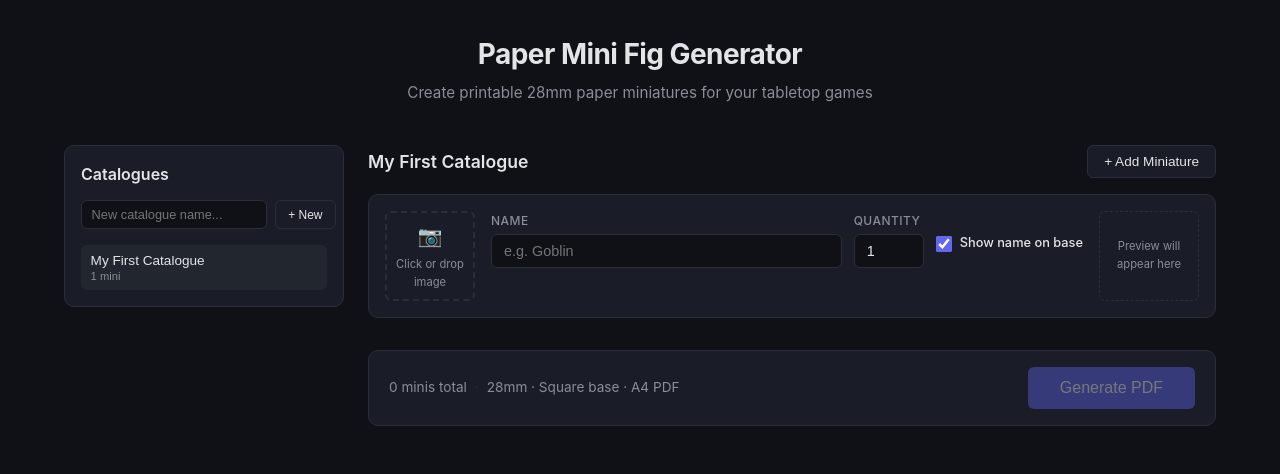
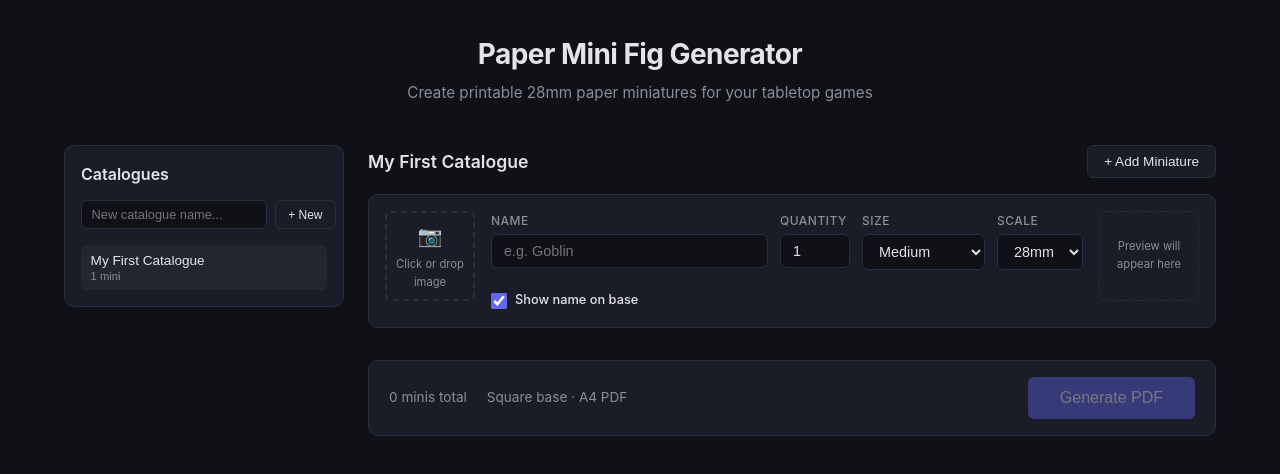
Before and after one commit to mathiasprisfeldt/paper-mini-fig-generator, a React (Vite) app: page / in a window 1280 px wide. Shown: the top 474 px of the page. Built offline with nearby package versions, Linux system fonts and the light colour scheme.

Commit message:
feat: add mini size (24/28/32mm) and creature size selectors per entry

```diff
--- a/src/App.css
+++ b/src/App.css
@@ -136,7 +136,8 @@
 }
 
 .field input[type="text"],
-.field input[type="number"] {
+.field input[type="number"],
+.field select {
   background: var(--bg);
   border: 1px solid var(--border);
   border-radius: var(--radius-sm);
@@ -147,11 +148,16 @@
   transition: border-color 0.15s;
 }
 
+.field select {
+  cursor: pointer;
+}
+
 .field input[type="number"] {
   width: 70px;
 }
 
-.field input:focus {
+.field input:focus,
+.field select:focus {
   border-color: var(--accent);
 }
 
--- a/src/App.tsx
+++ b/src/App.tsx
@@ -20,6 +20,8 @@ function createEntry(): MiniFigEntry {
     imageDataUrl: null,
     quantity: 1,
     showName: true,
+    miniSize: 28,
+    creatureSize: "medium",
   };
 }
 
@@ -213,7 +215,7 @@ function App() {
                     {totalMinis} mini{totalMinis !== 1 ? "s" : ""} total
                   </span>
                   <span className="dot">·</span>
-                  <span>28mm · Square base · A4 PDF</span>
+                  <span>Square base · A4 PDF</span>
                 </div>
                 <button
                   className="btn btn-primary btn-large"
--- a/src/components/MiniFigForm.tsx
+++ b/src/components/MiniFigForm.tsx
@@ -1,11 +1,22 @@
 import { useCallback, useRef } from "react";
-import type { MiniFigEntry } from "../types";
+import type { MiniFigEntry, MiniSize, CreatureSize } from "../types";
 
 interface Props {
   entry: MiniFigEntry;
   onUpdate: (patch: Partial<MiniFigEntry>) => void;
   onRemove?: () => void;
 }
+
+const MINI_SIZES: MiniSize[] = [24, 28, 32];
+
+const CREATURE_SIZES: { value: CreatureSize; label: string }[] = [
+  { value: "tiny", label: "Tiny" },
+  { value: "small", label: "Small" },
+  { value: "medium", label: "Medium" },
+  { value: "large", label: "Large" },
+  { value: "huge", label: "Huge" },
+  { value: "gargantuan", label: "Gargantuan" },
+];
 
 export function MiniFigForm({ entry, onUpdate, onRemove }: Props) {
   const fileInputRef = useRef<HTMLInputElement>(null);
@@ -88,6 +99,38 @@ export function MiniFigForm({ entry, onUpdate, onRemove }: Props) {
           />
         </div>
 
+        <div className="field">
+          <label>Size</label>
+          <select
+            value={entry.creatureSize}
+            onChange={(e) =>
+              onUpdate({ creatureSize: e.target.value as CreatureSize })
+            }
+          >
+            {CREATURE_SIZES.map(({ value, label }) => (
+              <option key={value} value={value}>
+                {label}
+              </option>
+            ))}
+          </select>
+        </div>
+
+        <div className="field">
+          <label>Scale</label>
+          <select
+            value={entry.miniSize}
+            onChange={(e) =>
+              onUpdate({ miniSize: parseInt(e.target.value) as MiniSize })
+            }
+          >
+            {MINI_SIZES.map((s) => (
+              <option key={s} value={s}>
+                {s}mm
+              </option>
+            ))}
+          </select>
+        </div>
+
         <div className="field field-toggle">
           <label>
             <input
--- a/src/generatePdf.ts
+++ b/src/generatePdf.ts
@@ -1,5 +1,5 @@
 import { jsPDF } from "jspdf";
-import type { MiniFigEntry } from "./types";
+import type { MiniFigEntry, CreatureSize } from "./types";
 
 const FONT_FAMILY = "MedievalSharp, serif";
 const FONT_URL =
@@ -31,14 +31,12 @@ const A4_HEIGHT_MM = 297;
 const PAGE_MARGIN_MM = 10;
 const SPACING_MM = 0;
 
-const MINI_WIDTH_MM = 28;
 const LABEL_HEIGHT_MM = 6;
 const NUMBER_HEIGHT_MM = 10;
 const STAND_BUFFER_MM = 10;
 const LABEL_GAP_MM = 2;
 
 const SCALE = 12;
-const WIDTH_PX = MINI_WIDTH_MM * SCALE;
 const LABEL_PX = LABEL_HEIGHT_MM * SCALE;
 const NUMBER_PX = NUMBER_HEIGHT_MM * SCALE;
 const BUFFER_PX = STAND_BUFFER_MM * SCALE;
@@ -48,16 +46,30 @@ const BLUR_PASSES = 3;
 const BLUR_DOWNSCALE = 8;
 const OVERLAY_ALPHA = 0.3;
 
-function imageHeightMm(img: HTMLImageElement): number {
-  return MINI_WIDTH_MM * (img.height / img.width);
+const CREATURE_SIZE_MULTIPLIERS: Record<CreatureSize, number> = {
+  tiny: 0.5,
+  small: 1,
+  medium: 1,
+  large: 2,
+  huge: 3,
+  gargantuan: 4,
+};
+
+function getEffectiveWidthMm(entry: MiniFigEntry): number {
+  return entry.miniSize * CREATURE_SIZE_MULTIPLIERS[entry.creatureSize];
+}
+
+function imageHeightMm(img: HTMLImageElement, widthMm: number): number {
+  return widthMm * (img.height / img.width);
 }
 
 function miniHeightMm(
   img: HTMLImageElement,
+  widthMm: number,
   showName: boolean,
   hasNumber: boolean
 ): number {
-  const imgH = imageHeightMm(img);
+  const imgH = imageHeightMm(img, widthMm);
   let labels = 0;
   if (showName || hasNumber) labels += LABEL_GAP_MM;
   if (showName) labels += LABEL_HEIGHT_MM;
@@ -178,11 +190,13 @@ function drawMiniFigToCanvas(
   img: HTMLImageElement,
   name: string,
   showName: boolean,
-  number: number | null
+  number: number | null,
+  widthMm: number
 ): HTMLCanvasElement {
+  const widthPx = Math.round(widthMm * SCALE);
   const hasNumber = number != null;
   const hasName = showName && !!name;
-  const imgPx = Math.round(WIDTH_PX * (img.height / img.width));
+  const imgPx = Math.round(widthPx * (img.height / img.width));
 
   let labels = 0;
   if (hasName || hasNumber) labels += GAP_PX;
@@ -190,7 +204,7 @@ function drawMiniFigToCanvas(
   if (hasNumber) labels += NUMBER_PX;
   const bandH = BUFFER_PX + labels;
 
-  const totalW = WIDTH_PX;
+  const totalW = widthPx;
   const totalH = bandH + imgPx * 2 + bandH;
   const fadeZone = Math.round(imgPx * 0.2);
 
@@ -298,11 +312,12 @@ function renderFlippedImageToDataUrl(img: HTMLImageElement): string {
 
 function renderPdfBand(
   img: HTMLImageElement,
+  widthMm: number,
   bandH: number,
   flipped: boolean,
   labels: { text: string; hPx: number; fontSize: number }[]
 ): string {
-  const w = WIDTH_PX;
+  const w = Math.round(widthMm * SCALE);
   const blur = renderBlurredStrip(img, w, bandH, "bottom");
 
   const canvas = document.createElement("canvas");
@@ -342,13 +357,15 @@ interface MiniPdfData {
   showName: boolean;
   number: number | null;
   heightMm: number;
+  widthMm: number;
 }
 
 function drawMiniToPdf(pdf: jsPDF, mini: MiniPdfData, ox: number, oy: number) {
-  const { img, name, showName, number } = mini;
+  const { img, name, showName, number, widthMm } = mini;
+  const widthPx = Math.round(widthMm * SCALE);
   const hasNumber = number != null;
   const hasName = showName && !!name;
-  const imgHMm = imageHeightMm(img);
+  const imgHMm = imageHeightMm(img, widthMm);
 
   const backDataUrl = renderFlippedImageToDataUrl(img);
   const tmpCtx = document.createElement("canvas").getContext("2d")!;
@@ -356,11 +373,11 @@ function drawMiniToPdf(pdf: jsPDF, mini: MiniPdfData, ox: number, oy: number) {
   // Build label list for top (number first, then name — outermost to innermost)
   const topLabels: { text: string; hPx: number; fontSize: number }[] = [];
   if (hasNumber) topLabels.push({ text: `${number}`, hPx: NUMBER_PX, fontSize: NUMBER_PX * 0.85 });
-  if (hasName) topLabels.push({ text: name, hPx: LABEL_PX, fontSize: fitCanvasFontSize(tmpCtx, name, WIDTH_PX * 0.9, LABEL_PX * 0.7) });
+  if (hasName) topLabels.push({ text: name, hPx: LABEL_PX, fontSize: fitCanvasFontSize(tmpCtx, name, widthPx * 0.9, LABEL_PX * 0.7) });
 
   // Build label list for bottom (name first, then number — innermost to outermost)
   const botLabels: { text: string; hPx: number; fontSize: number }[] = [];
-  if (hasName) botLabels.push({ text: name, hPx: LABEL_PX, fontSize: fitCanvasFontSize(tmpCtx, name, WIDTH_PX * 0.9, LABEL_PX * 0.7) });
+  if (hasName) botLabels.push({ text: name, hPx: LABEL_PX, fontSize: fitCanvasFontSize(tmpCtx, name, widthPx * 0.9, LABEL_PX * 0.7) });
   if (hasNumber) botLabels.push({ text: `${number}`, hPx: NUMBER_PX, fontSize: NUMBER_PX * 0.85 });
 
   let labelsPx = 0;
@@ -374,22 +391,21 @@ function drawMiniToPdf(pdf: jsPDF, mini: MiniPdfData, ox: number, oy: number) {
   let y = oy;
 
   // Top band (one single blurred piece, flipped)
-  const topUrl = renderPdfBand(img, bandH, true, topLabels);
-  pdf.addImage(topUrl, "PNG", ox, y, MINI_WIDTH_MM, bandMm);
+  const topUrl = renderPdfBand(img, widthMm, bandH, true, topLabels);
+  pdf.addImage(topUrl, "PNG", ox, y, widthMm, bandMm);
   y += bandMm;
 
   // Mirrored image
-  pdf.addImage(backDataUrl, "PNG", ox, y, MINI_WIDTH_MM, imgHMm);
+  pdf.addImage(backDataUrl, "PNG", ox, y, widthMm, imgHMm);
   y += imgHMm;
 
   // Front image
-  pdf.addImage(img, "PNG", ox, y, MINI_WIDTH_MM, imgHMm);
+  pdf.addImage(img, "PNG", ox, y, widthMm, imgHMm);
   y += imgHMm;
 
   // Bottom band (one single blurred piece)
-  const botUrl = renderPdfBand(img, bandH, false, botLabels);
-  pdf.addImage(botUrl, "PNG", ox, y, MINI_WIDTH_MM, bandMm);
-  y += bandMm;
+  const botUrl = renderPdfBand(img, widthMm, bandH, false, botLabels);
+  pdf.addImage(botUrl, "PNG", ox, y, widthMm, bandMm);
 }
 
 export async function generatePdf(entries: MiniFigEntry[]): Promise<void> {
@@ -401,10 +417,12 @@ export async function generatePdf(entries: MiniFigEntry[]): Promise<void> {
 
   for (const entry of validEntries) {
     const img = await loadImage(entry.imageDataUrl!);
+    const widthMm = getEffectiveWidthMm(entry);
     for (let i = 0; i < entry.quantity; i++) {
       const number = entry.quantity > 1 ? i + 1 : null;
       const heightMm = miniHeightMm(
         img,
+        widthMm,
         entry.showName && !!entry.name,
         number != null
       );
@@ -414,6 +432,7 @@ export async function generatePdf(entries: MiniFigEntry[]): Promise<void> {
         showName: entry.showName,
         number,
         heightMm,
+        widthMm,
       });
     }
   }
@@ -431,7 +450,7 @@ export async function generatePdf(entries: MiniFigEntry[]): Promise<void> {
   for (let i = 0; i < allMinis.length; i++) {
     const mini = allMinis[i];
 
-    if (pageX + MINI_WIDTH_MM > A4_WIDTH_MM - PAGE_MARGIN_MM) {
+    if (pageX + mini.widthMm > A4_WIDTH_MM - PAGE_MARGIN_MM) {
       pageX = PAGE_MARGIN_MM;
       pageY += rowMaxH + SPACING_MM;
       rowMaxH = 0;
@@ -448,7 +467,7 @@ export async function generatePdf(entries: MiniFigEntry[]): Promise<void> {
     drawMiniToPdf(pdf, mini, pageX, pageY);
 
     if (mini.heightMm > rowMaxH) rowMaxH = mini.heightMm;
-    pageX += MINI_WIDTH_MM + SPACING_MM;
+    pageX += mini.widthMm + SPACING_MM;
   }
 
   pdf.save("paper-minis.pdf");
@@ -461,6 +480,7 @@ export async function renderPreview(
   await fontReady;
   if (!entry.imageDataUrl) return "";
   const img = await loadImage(entry.imageDataUrl);
-  const canvas = drawMiniFigToCanvas(img, entry.name, entry.showName, number);
+  const widthMm = getEffectiveWidthMm(entry);
+  const canvas = drawMiniFigToCanvas(img, entry.name, entry.showName, number, widthMm);
   return canvas.toDataURL("image/png");
 }
--- a/src/storage.ts
+++ b/src/storage.ts
@@ -3,11 +3,24 @@ import type { Catalogue, MiniFigEntry } from "./types";
 const CATALOGUES_KEY = "paper-mini-fig-catalogues";
 const ACTIVE_CATALOGUE_KEY = "paper-mini-fig-active-catalogue";
 
+function migrateEntry(e: unknown): MiniFigEntry {
+  const entry = e as MiniFigEntry;
+  return {
+    ...entry,
+    miniSize: entry.miniSize ?? 28,
+    creatureSize: entry.creatureSize ?? "medium",
+  };
+}
+
 export function loadCatalogues(): Catalogue[] {
   try {
     const raw = localStorage.getItem(CATALOGUES_KEY);
     if (!raw) return [];
-    return JSON.parse(raw) as Catalogue[];
+    const catalogues = JSON.parse(raw) as Catalogue[];
+    return catalogues.map((c) => ({
+      ...c,
+      entries: c.entries.map(migrateEntry),
+    }));
   } catch {
     return [];
   }
```
Also changed, not shown: src/types.ts (+12 -0 lines).
